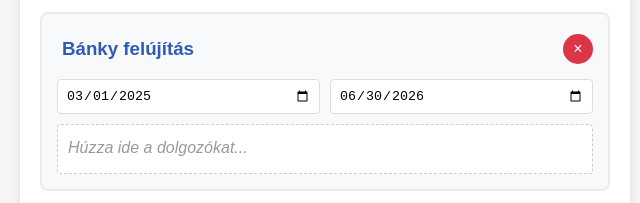
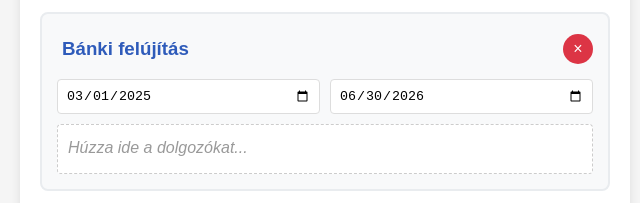
Before and after one commit to Csab-AI/Csab-AI, a website: page letszam.html in a window 1280 px wide. Shown: the part 534-737 px from the top of the page, 0-640 px from the left. Drawn offline with nearby package versions, Linux system fonts and the light colour scheme; no server answers.

Commit message:
Update letszam.html

```diff
--- a/letszam.html
+++ b/letszam.html
@@ -785,7 +785,7 @@
             if (projects.length === 0) {
                 projects = [
                     { id: 1, name: "Lauda projekt áthúzódó", startDate: "2025-12-12", endDate: "2026-03-31", assignments: [] },
-                    { id: 2, name: "Bánky felújítás", startDate: "2025-03-01", endDate: "2026-06-30", assignments: [] },
+                    { id: 2, name: "Bánki felújítás", startDate: "2025-03-01", endDate: "2026-06-30", assignments: [] },
                     { id: 3, name: "Kossuth utcai társasház", startDate: "2025-08-10", endDate: "2026-08-31", assignments: [] },
                     { id: 4, name: "Elméleti tömb belső gépészet", startDate: "2025-10-10", endDate: "2026-10-30", assignments: [] },
                     { id: 5, name: "Saját - kisebb társasház", startDate: "2026-06-01", endDate: "2026-12-31", assignments: [] },
```
